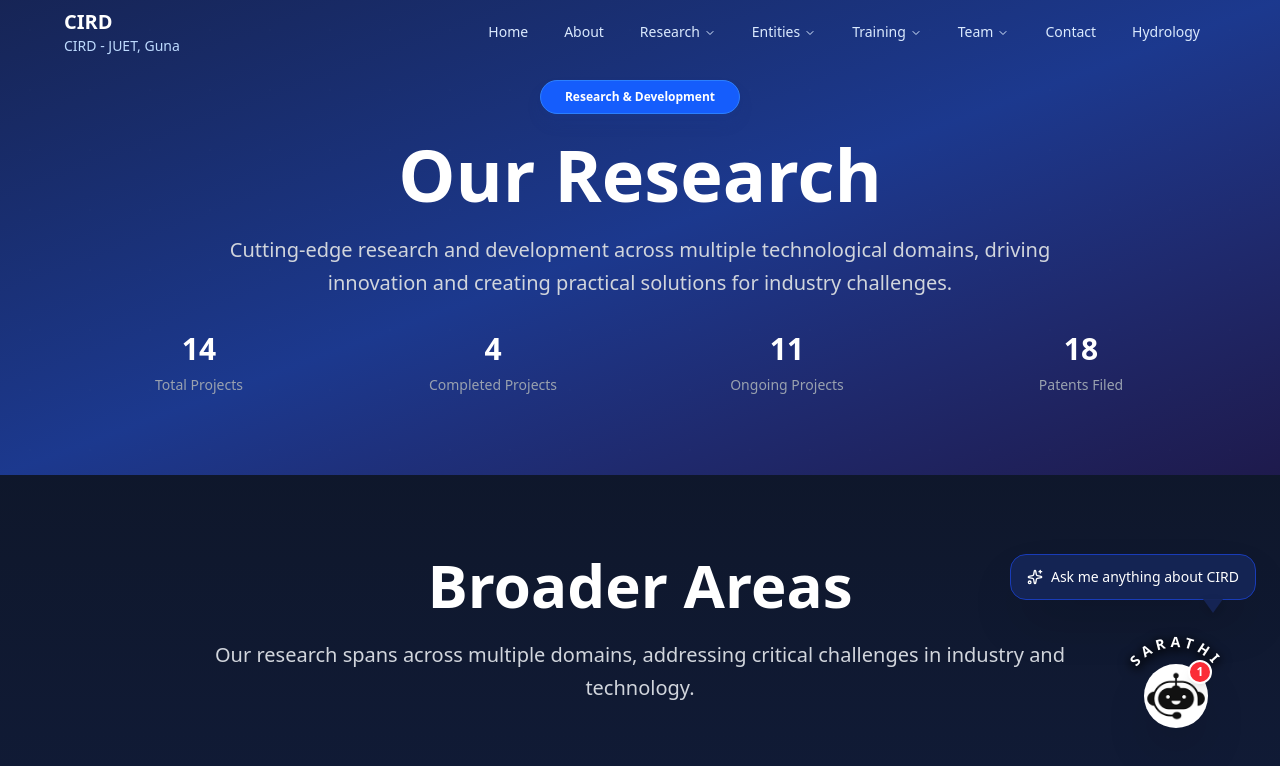
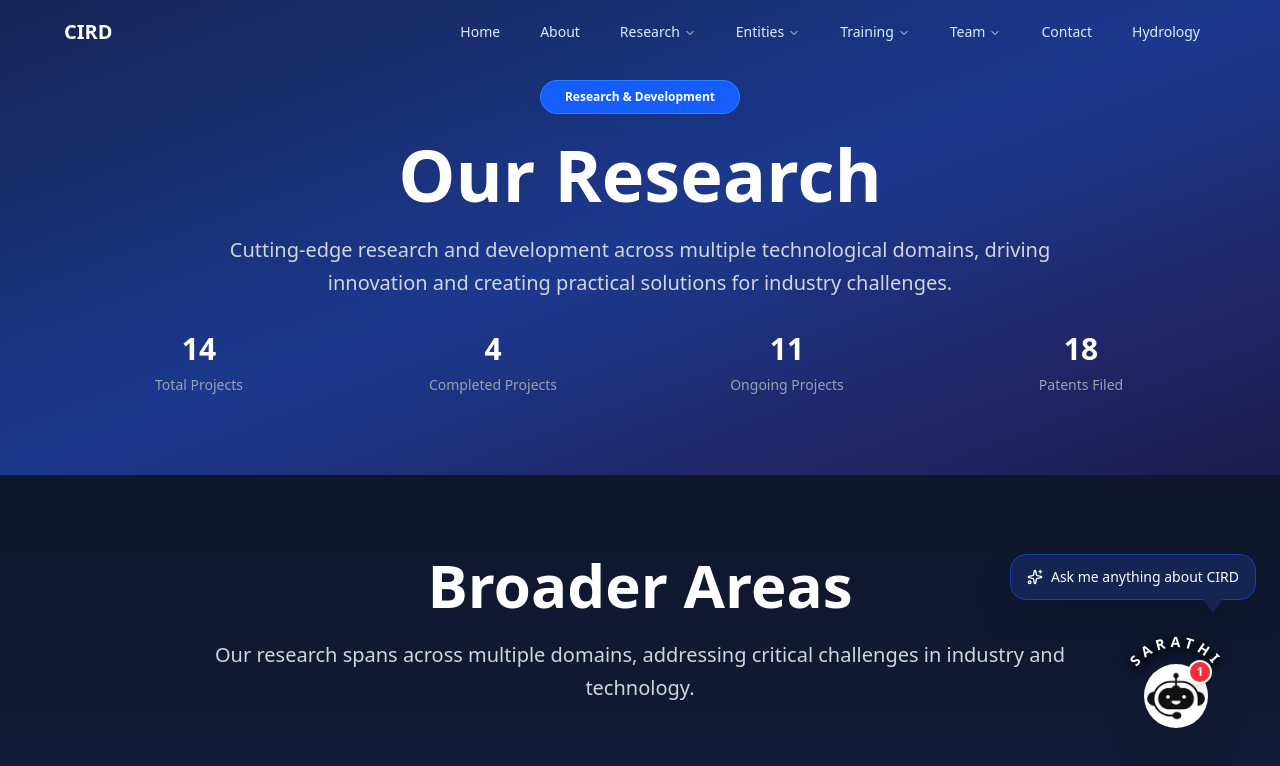
Before and after one commit to anshikasharma148/cird, a Next.js app: page /research in a window 1280 px wide. Shown: the top 766 px of the page. Built offline with nearby package versions, Linux system fonts and the light colour scheme.

Commit message:
Fix mobile navbar responsiveness: hide desktop menu on mobile, add background to mobile menu, and optimize spacing

```diff
--- a/src/components/navigation.tsx
+++ b/src/components/navigation.tsx
@@ -41,32 +41,32 @@ export function Navigation() {
           }`}
         >
           <div className="container mx-auto px-4 sm:px-8 md:px-16 flex h-16 items-center justify-between">
-            <div className="flex">
+            <div className="flex flex-shrink-0">
               <Link href="/" className="flex items-center space-x-2 group">
                 <div className="text-left">
                   <div className="font-bold text-sm sm:text-lg md:text-xl text-white">
                     <span className="font-bold">CIRD</span>
                   </div>
-                  <div className="text-xs sm:text-sm text-blue-200">CIRD - JUET, Guna</div>
+                  <div className="text-xs sm:text-sm text-blue-200 hidden xs:block">CIRD - JUET, Guna</div>
                 </div>
               </Link>
             </div>
-            <NavigationMenu>
-              <NavigationMenuList className="hidden sm:flex">
+            <NavigationMenu className="hidden md:block flex-1">
+              <NavigationMenuList className="flex flex-wrap justify-end gap-0.5 md:gap-1">
                 <NavigationMenuItem>
-                  <Link href="/" className="group inline-flex h-10 w-max items-center justify-center rounded-md bg-transparent px-4 py-2 text-sm font-medium transition-all duration-300 hover:bg-blue-600 hover:text-white focus:bg-blue-600 focus:text-white focus:outline-none disabled:pointer-events-none disabled:opacity-50 text-blue-100">
+                  <Link href="/" className="group inline-flex h-10 w-max items-center justify-center rounded-md bg-transparent px-2 md:px-4 py-2 text-xs md:text-sm font-medium transition-all duration-300 hover:bg-blue-600 hover:text-white focus:bg-blue-600 focus:text-white focus:outline-none disabled:pointer-events-none disabled:opacity-50 text-blue-100">
                     <span className="group-hover:scale-105 transition-transform duration-200">Home</span>
                   </Link>
                 </NavigationMenuItem>
                 <NavigationMenuItem>
-                  <Link href="/about" className="group inline-flex h-10 w-max items-center justify-center rounded-md bg-transparent px-4 py-2 text-sm font-medium transition-all duration-300 hover:bg-blue-600 hover:text-white focus:bg-blue-600 focus:text-white focus:outline-none disabled:pointer-events-none disabled:opacity-50 text-blue-100">
+                  <Link href="/about" className="group inline-flex h-10 w-max items-center justify-center rounded-md bg-transparent px-2 md:px-4 py-2 text-xs md:text-sm font-medium transition-all duration-300 hover:bg-blue-600 hover:text-white focus:bg-blue-600 focus:text-white focus:outline-none disabled:pointer-events-none disabled:opacity-50 text-blue-100">
                     <span className="group-hover:scale-105 transition-transform duration-200">About</span>
                   </Link>
                 </NavigationMenuItem>
                 <NavigationMenuItem>
                   <div className="relative group/nav">
                     <NavigationMenuTrigger
-                      className="bg-transparent text-blue-100 hover:bg-blue-600 hover:text-white data-[state=open]:bg-blue-600 data-[state=open]:text-white cursor-pointer"
+                      className="bg-transparent text-blue-100 hover:bg-blue-600 hover:text-white data-[state=open]:bg-blue-600 data-[state=open]:text-white cursor-pointer px-2 md:px-4 text-xs md:text-sm h-10"
                       onClick={(e) => {
                         // Navigate when clicking the text, but not when clicking chevron
                         const target = e.target as HTMLElement;
@@ -163,7 +163,7 @@ export function Navigation() {
                 <NavigationMenuItem>
                   <div className="relative group/nav">
                     <NavigationMenuTrigger
-                      className="bg-transparent text-blue-100 hover:bg-blue-600 hover:text-white data-[state=open]:bg-blue-600 data-[state=open]:text-white cursor-pointer"
+                      className="bg-transparent text-blue-100 hover:bg-blue-600 hover:text-white data-[state=open]:bg-blue-600 data-[state=open]:text-white cursor-pointer px-2 md:px-4 text-xs md:text-sm h-10"
                       onClick={(e) => {
                         const target = e.target as HTMLElement;
                         if (target.tagName !== 'svg' && !target.closest('svg')) {
@@ -214,7 +214,7 @@ export function Navigation() {
                 <NavigationMenuItem>
                   <div className="relative group/nav">
                     <NavigationMenuTrigger
-                      className="bg-transparent text-blue-100 hover:bg-blue-600 hover:text-white data-[state=open]:bg-blue-600 data-[state=open]:text-white cursor-pointer"
+                      className="bg-transparent text-blue-100 hover:bg-blue-600 hover:text-white data-[state=open]:bg-blue-600 data-[state=open]:text-white cursor-pointer px-2 md:px-4 text-xs md:text-sm h-10"
                       onClick={(e) => {
                         const target = e.target as HTMLElement;
                         if (target.tagName !== 'svg' && !target.closest('svg')) {
@@ -295,7 +295,7 @@ export function Navigation() {
                 <NavigationMenuItem>
                   <div className="relative group/nav">
                     <NavigationMenuTrigger
-                      className="bg-transparent text-blue-100 hover:bg-blue-600 hover:text-white data-[state=open]:bg-blue-600 data-[state=open]:text-white cursor-pointer"
+                      className="bg-transparent text-blue-100 hover:bg-blue-600 hover:text-white data-[state=open]:bg-blue-600 data-[state=open]:text-white cursor-pointer px-2 md:px-4 text-xs md:text-sm h-10"
                       onClick={(e) => {
                         const target = e.target as HTMLElement;
                         if (target.tagName !== 'svg' && !target.closest('svg')) {
@@ -389,12 +389,12 @@ export function Navigation() {
                   </div>
                 </NavigationMenuItem>
                 <NavigationMenuItem>
-                  <Link href="/contact" className="group inline-flex h-10 w-max items-center justify-center rounded-md bg-transparent px-4 py-2 text-sm font-medium transition-all duration-300 hover:bg-blue-600 hover:text-white focus:bg-blue-600 focus:text-white focus:outline-none disabled:pointer-events-none disabled:opacity-50 text-blue-100">
+                  <Link href="/contact" className="group inline-flex h-10 w-max items-center justify-center rounded-md bg-transparent px-2 md:px-4 py-2 text-xs md:text-sm font-medium transition-all duration-300 hover:bg-blue-600 hover:text-white focus:bg-blue-600 focus:text-white focus:outline-none disabled:pointer-events-none disabled:opacity-50 text-blue-100">
                     <span className="group-hover:scale-105 transition-transform duration-200">Contact</span>
                   </Link>
                 </NavigationMenuItem>
                 <NavigationMenuItem>
-                  <Link href="http://115.242.156.230:3000" target="_blank" className="group inline-flex h-10 w-max items-center justify-center rounded-md bg-transparent px-4 py-2 text-sm font-medium transition-all duration-300 hover:bg-blue-600 hover:text-white focus:bg-blue-600 focus:text-white focus:outline-none disabled:pointer-events-none disabled:opacity-50 text-blue-100">
+                  <Link href="http://115.242.156.230:3000" target="_blank" className="group inline-flex h-10 w-max items-center justify-center rounded-md bg-transparent px-2 md:px-4 py-2 text-xs md:text-sm font-medium transition-all duration-300 hover:bg-blue-600 hover:text-white focus:bg-blue-600 focus:text-white focus:outline-none disabled:pointer-events-none disabled:opacity-50 text-blue-100">
                     <span className="group-hover:scale-105 transition-transform duration-200">Hydrology</span>
                   </Link>
                 </NavigationMenuItem>
@@ -405,7 +405,7 @@ export function Navigation() {
             <Button
               variant="ghost"
               size="sm"
-              className="sm:hidden text-white hover:bg-blue-800"
+              className="md:hidden text-white hover:bg-blue-800 flex-shrink-0 ml-2"
               onClick={() => setIsMobileMenuOpen(!isMobileMenuOpen)}
             >
               {isMobileMenuOpen ? <X size={24} /> : <Menu size={24} />}
@@ -415,11 +415,7 @@ export function Navigation() {
           {/* Mobile Menu */}
           {isMobileMenuOpen && (
             <div
-              className={`sm:hidden border-t transition-all duration-300 ${
-                isScrolled
-                  ? "bg-white/5 backdrop-blur-md border-white/10"
-                  : "bg-transparent backdrop-blur-none border-transparent"
-              }`}
+              className="md:hidden border-t border-white/10 bg-gradient-to-b from-blue-950/95 via-blue-900/95 to-indigo-950/95 backdrop-blur-md transition-all duration-300 max-h-[calc(100vh-4rem)] overflow-y-auto shadow-lg"
             >
               <div className="px-4 py-4 space-y-2">
                 <Link
```
